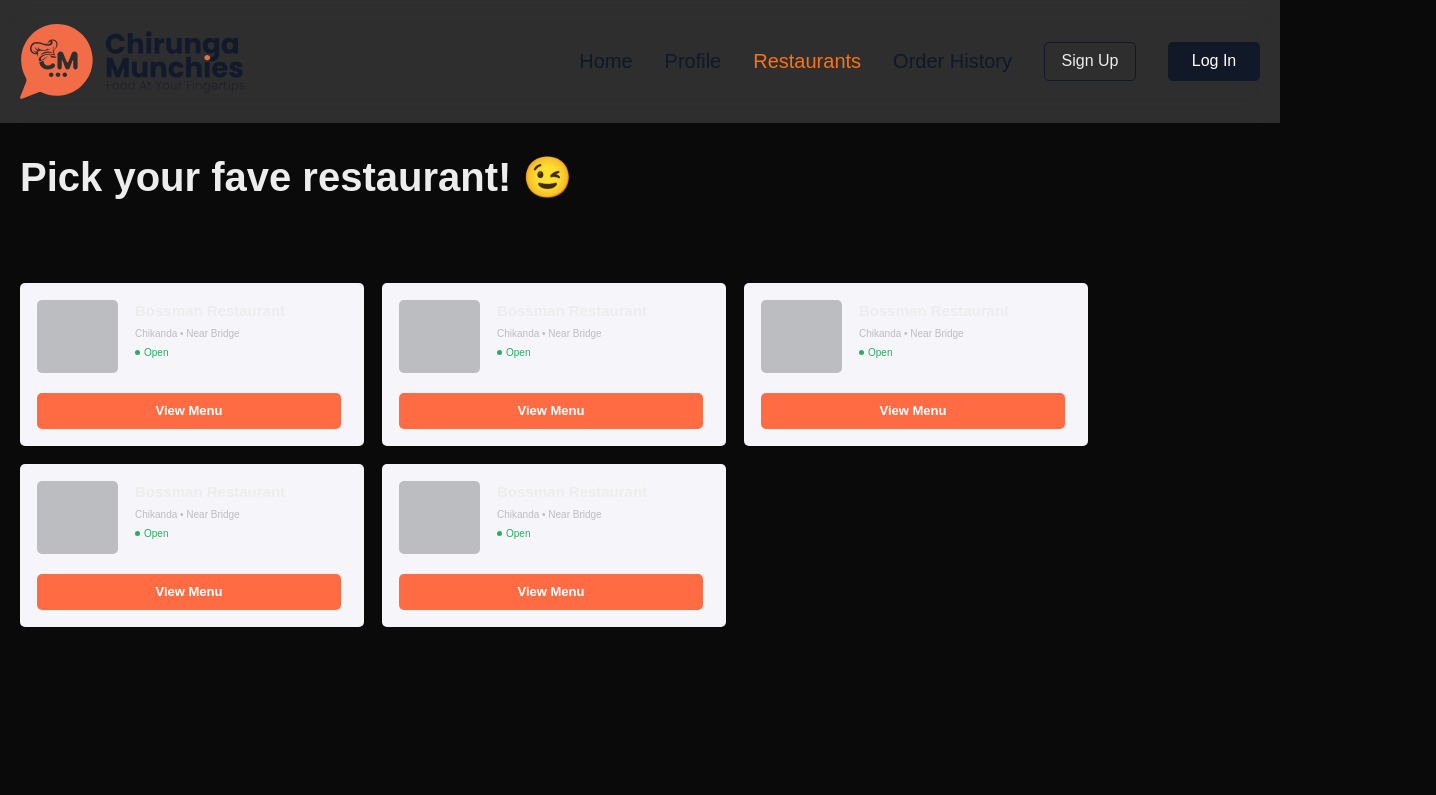
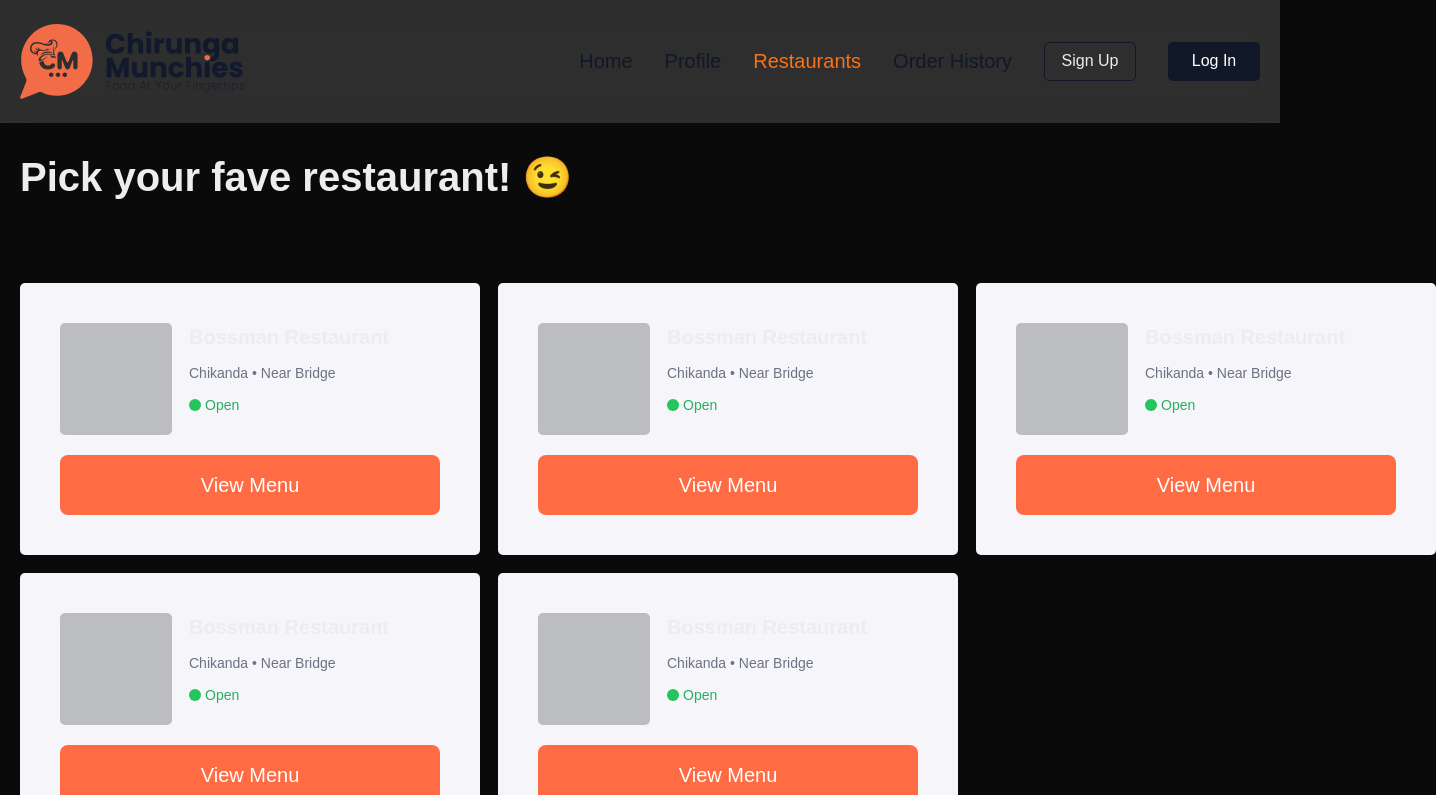
Before and after one commit to Omikhe/food-delivery-system, a Next.js app: page /restaurants in a window 1280 px wide. Shown: the top 795 px of the page, 1436 px wide, since content can reach past the window. Built offline with nearby package versions, Linux system fonts and the light colour scheme.

Commit message:
add right orange hex

```diff
--- a/app/components/restaurant-card.tsx
+++ b/app/components/restaurant-card.tsx
@@ -1,18 +1,18 @@
 export default function RestaurantCard() {
     return (
-        <div className="flex flex-col w-[344px] h-[163px] bg-[#F6F5FA] justify-center items-start p-[17px] rounded-[5px]">
-            <div className="flex w-[257.63px] h-[73.13px] mb-[20px]">
-                <div className="w-[81.02px] h-[73.13px] bg-[#BCBDC1] mr-[17px] rounded-[5px]"></div>
-                <div>
-                    <h1 className="font-semibold text-[15px] mb-1">Bossman Restaurant</h1>
-                    <h2 className="font-normal text-[10px] text-[#BCBDC1] mb-1">Chikanda • Near Bridge</h2>
-                    <div className="flex items-center">
-                        <div className="w-[5px] h-[5px] rounded-full bg-[#27AE61] mr-1"></div>
-                        <h2 className="text-[#27AE61] font-medium text-[10px]">Open</h2>
+        <div className="flex flex-col w-[460px] h-[272px] bg-[#F6F5FA] justify-center items-start p-10 rounded-[5px] text-xl">
+            <div className="flex w-[380px] h-[112px] mb-[20px]">
+                <div className="w-[112px] h-[112px] bg-[#BCBDC1] mr-[17px] rounded-[5px]"></div>
+                <div className="">
+                    <h1 className="font-semibold mb-3">Bossman Restaurant</h1>
+                    <h2 className="mb-3 text-sm text-gray-500">Chikanda • Near Bridge</h2>
+                    <div className="flex items-center text-sm">
+                        <div className="w-3 h-3 rounded-full bg-green-500  mr-1"></div>
+                        <h2 className="text-[#27AE61] font-medium">Open</h2>
                     </div>
                 </div>
             </div>
-            <button className="w-[304px] h-[40px] bg-[#FF6C44] text-[#ffffff] font-semibold rounded-[5px] text-[13px] hover:bg-[#ED5A32]">
+            <button className="w-full border-white p-4 text-white bg-[#FF6C44] hover:bg-orange-500 rounded-lg">
                 View Menu
             </button>
         </div>
```
